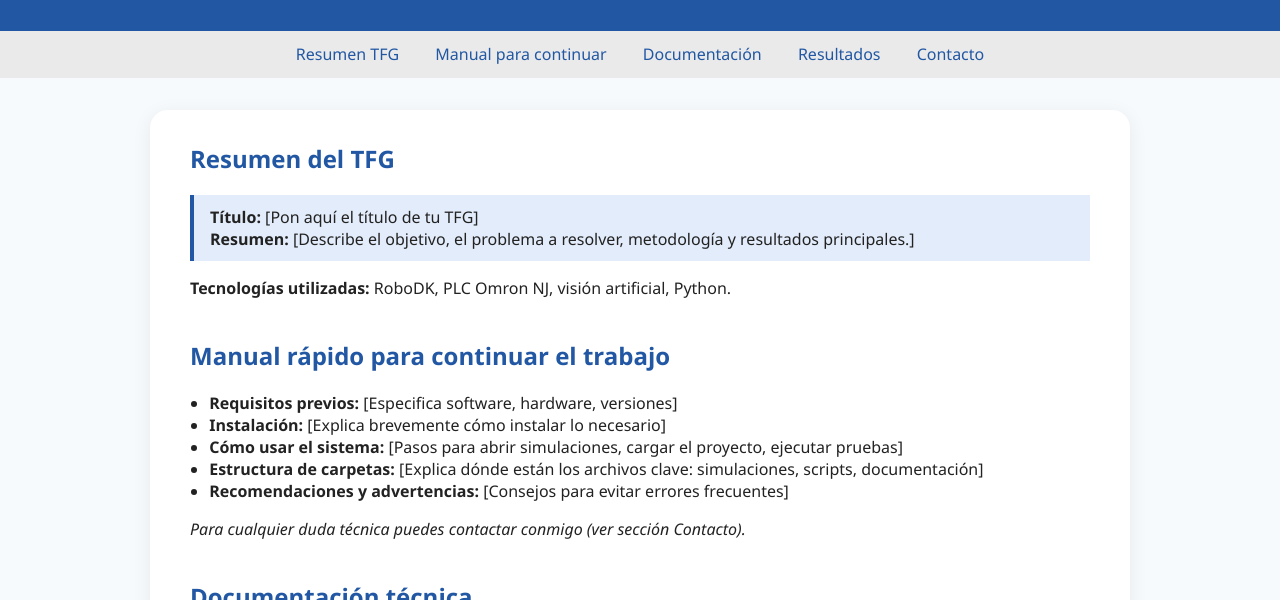
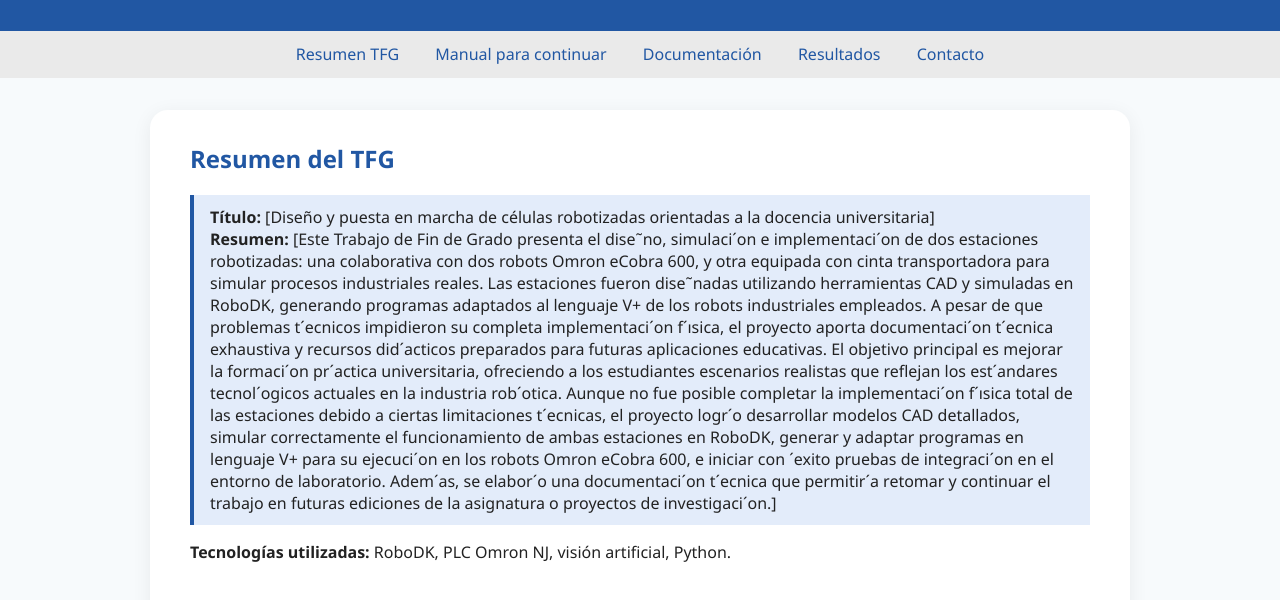
Before and after one commit to Agarmol/Agarmol.github.io, a plain HTML site: page index.html in a window 1280 px wide. Shown: the part 122-722 px from the top of the page. Drawn offline with Linux system fonts and the light colour scheme.

Commit message:
título y resumen

```diff
--- a/index.html
+++ b/index.html
@@ -42,8 +42,23 @@
   <section id="resumen">
     <h2>Resumen del TFG</h2>
     <div style="background: #e3ecfa; border-left: 4px solid #2157A3; padding: .7rem 1rem; margin: 1rem 0;">
-      <strong>Título:</strong> [Pon aquí el título de tu TFG]<br>
-      <strong>Resumen:</strong> [Describe el objetivo, el problema a resolver, metodología y resultados principales.]
+      <strong>Título:</strong> [Diseño y puesta en marcha de células robotizadas orientadas a la docencia universitaria]<br>
+      <strong>Resumen:</strong> [Este Trabajo de Fin de Grado presenta el dise˜no, simulaci´on e implementaci´on
+de dos estaciones robotizadas: una colaborativa con dos robots Omron eCobra 600, y
+otra equipada con cinta transportadora para simular procesos industriales reales. Las
+estaciones fueron dise˜nadas utilizando herramientas CAD y simuladas en RoboDK,
+generando programas adaptados al lenguaje V+ de los robots industriales empleados.
+A pesar de que problemas t´ecnicos impidieron su completa implementaci´on f´ısica, el
+proyecto aporta documentaci´on t´ecnica exhaustiva y recursos did´acticos preparados
+para futuras aplicaciones educativas. El objetivo principal es mejorar la formaci´on
+pr´actica universitaria, ofreciendo a los estudiantes escenarios realistas que reflejan
+los est´andares tecnol´ogicos actuales en la industria rob´otica.
+      Aunque no fue posible completar la implementaci´on f´ısica total de las estaciones
+debido a ciertas limitaciones t´ecnicas, el proyecto logr´o desarrollar modelos CAD detallados, simular correctamente el funcionamiento de ambas estaciones en RoboDK,
+generar y adaptar programas en lenguaje V+ para su ejecuci´on en los robots Omron
+eCobra 600, e iniciar con ´exito pruebas de integraci´on en el entorno de laboratorio.
+Adem´as, se elabor´o una documentaci´on t´ecnica que permitir´a retomar y continuar
+el trabajo en futuras ediciones de la asignatura o proyectos de investigaci´on.]
     </div>
     <p>
       <strong>Tecnologías utilizadas:</strong> RoboDK, PLC Omron NJ, visión artificial, Python.
```
